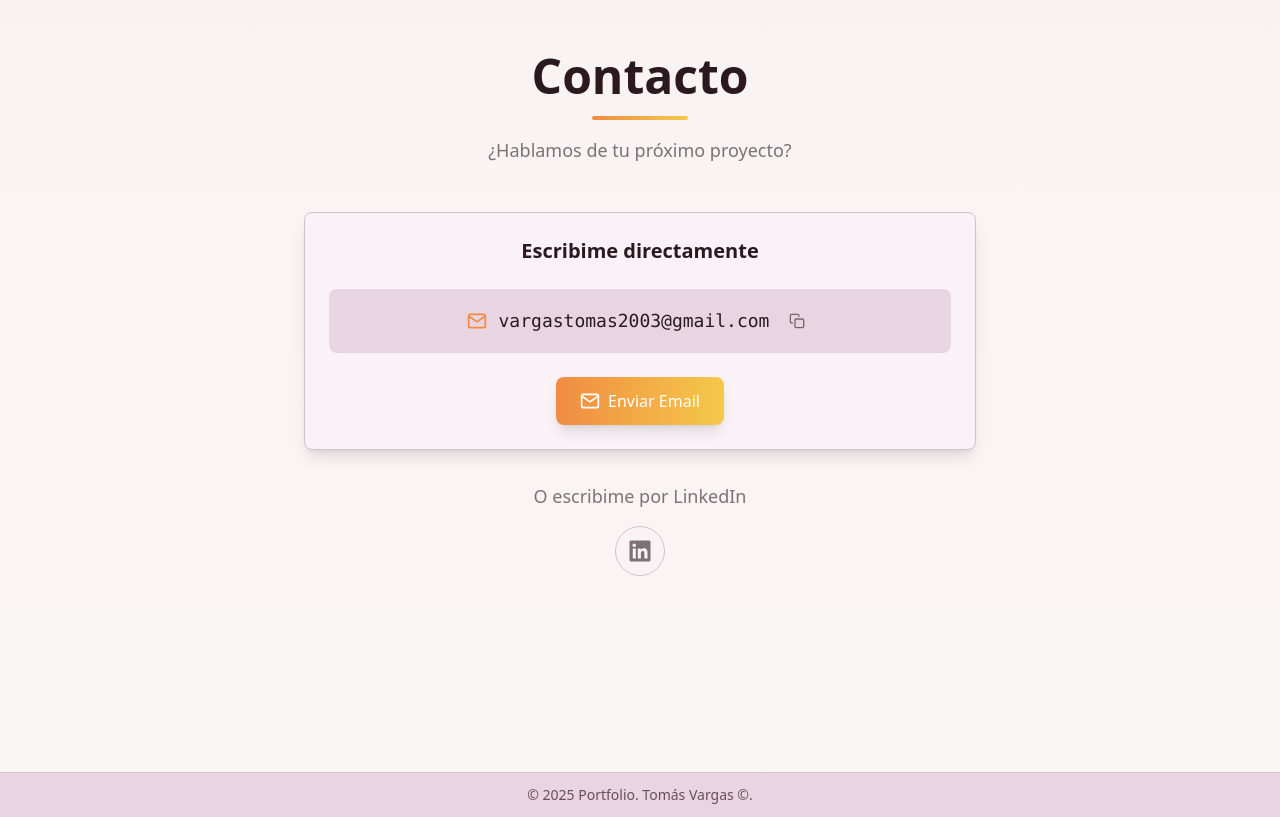
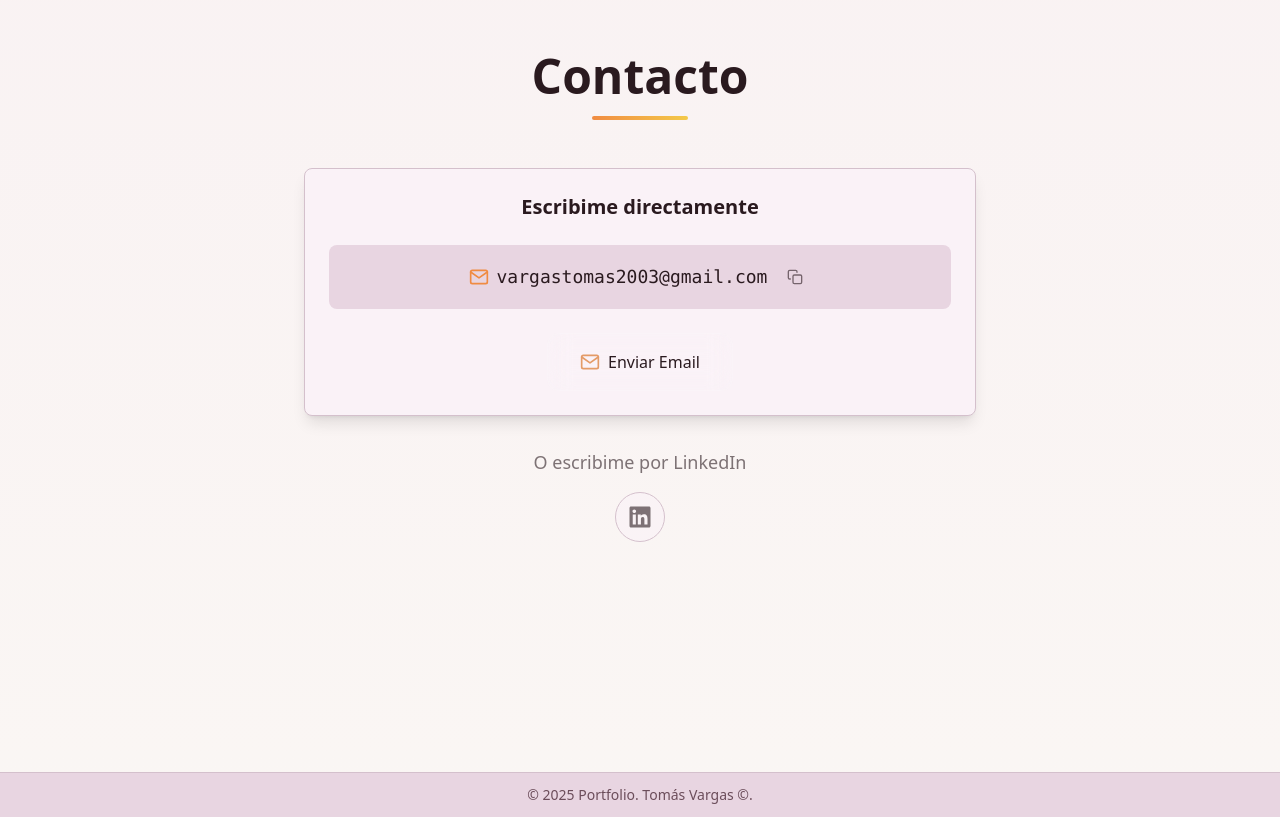
Before and after one commit to TomasVargas790/Portfolio, a React (Vite) app: page / in a window 1280 px wide. Shown: the part 5760-6577 px from the top of the page. Built offline with nearby package versions, Linux system fonts and the light colour scheme.

Commit message:
FIX Text Wrap

```diff
--- a/src/app/home/components/Contact/Contact.tsx
+++ b/src/app/home/components/Contact/Contact.tsx
@@ -23,7 +23,7 @@ export function Contact() {
         <Section
             id="contact"
             title="Contacto"
-            description="¿Hablamos de tu próximo proyecto?"
+            description=""
             maxWidth="4xl"
         >
             <div className="flex flex-col items-center gap-8">
@@ -35,12 +35,14 @@ export function Contact() {
                         <h3 className="heading-secondary mb-6">Escribime directamente</h3>
 
                         {/* Email Display */}
-                        <div className="flex items-center justify-center gap-3 mb-6 p-4 bg-muted rounded-lg">
-                            <FiMail className="w-5 h-5 text-primary-500" />
-                            <span className="text-lg font-mono text-text">{email}</span>
+                        <div className="flex flex-col sm:flex-row items-center justify-center gap-3 mb-6 p-4 bg-muted rounded-lg">
+                            <div className="flex items-center gap-2">
+                                <FiMail className="w-5 h-5 text-primary-500 flex-shrink-0" />
+                                <span className="text-sm sm:text-lg font-mono text-text">{email}</span>
+                            </div>
                             <button
                                 onClick={handleCopyEmail}
-                                className="p-2 rounded-md hover:bg-background-card transition-colors"
+                                className="p-2 rounded-md hover:bg-background-card transition-colors flex-shrink-0"
                                 aria-label="Copiar email"
                             >
                                 {copied ? (
@@ -54,10 +56,10 @@ export function Contact() {
                         {/* Mailto Button */}
                         <a
                             href={`mailto:${email}`}
-                            className="inline-flex items-center gap-2 px-6 py-3 bg-gradient-to-r from-primary-500 to-accent-500 text-white rounded-lg font-medium hover:scale-105 transition-transform duration-300 shadow-lg hover:shadow-primary-500/50"
+                            className="inline-flex items-center gap-2 px-8 py-4 rounded-xl font-medium text-text bg-white/5 backdrop-blur-md border border-white/10 hover:bg-white/10 hover:border-primary-500/50 hover:scale-[1.02] transition-all duration-300 group-hover:shadow-[0_0_20px_rgba(168,85,247,0.15)]"
                         >
-                            <FiMail className="w-5 h-5" />
-                            Enviar Email
+                            <FiMail className="w-5 h-5 text-primary-400 group-hover:text-primary-300 transition-colors" />
+                            <span>Enviar Email</span>
                         </a>
                     </div>
                 </div>
```
